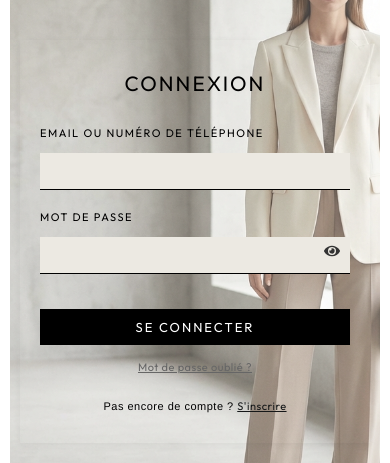
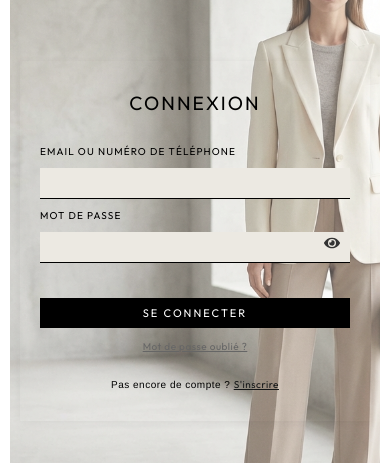
Before and after one commit to amaros25/react-fashion-ecommerce, a React (Create React App) app in the folder frontend/: page /login in a window 390 px wide. Shown: the part 261-724 px from the top of the page. Built offline with nearby package versions, Linux system fonts and the light colour scheme; no server answers.

Commit message:
update phone tablet views login

```diff
--- a/frontend/src/components/chat/chat_sidebar.js
+++ b/frontend/src/components/chat/chat_sidebar.js
@@ -15,7 +15,8 @@ const ChatSidebar = ({
   handleSelectChat,
   isSidebarHidden
 }) => {
-  const { t } = useTranslation();
+  const { t, i18n } = useTranslation();
+  const isRtl = i18n.language === "ar";
 
   /**
    * Helper to generate the pagination range with ellipses if needed.
@@ -55,7 +56,7 @@ const ChatSidebar = ({
     : [];
 
   return (
-    <div className={`chat-sidebar ${isSidebarHidden ? 'hidden' : ''}`}>
+    <div className={`chat-sidebar ${isSidebarHidden ? 'hidden' : ''}`} dir={isRtl ? "rtl" : "ltr"}>
       <div className="sidebar-header">
         <h2>{t('chat.messages') || 'Messages'}</h2>
       </div>
--- a/frontend/src/components/chat/chat_window.css
+++ b/frontend/src/components/chat/chat_window.css
@@ -81,7 +81,7 @@
 }
 
 .message.user {
-  background-color: #4a6fa5;
+  background-color: #8eb5f0;
   /* Sophisticated Slate Blue */
   color: #ffffff;
   align-self: flex-end;
--- a/frontend/src/components/chat/main_chat.css
+++ b/frontend/src/components/chat/main_chat.css
@@ -45,6 +45,9 @@
  .sidebar-header {
    padding: 25px 20px;
    border-bottom: 1px solid #f5f5f5;
+   display: flex;
+   justify-content: space-between;
+   align-items: center;
  }
 
  .sidebar-header h2 {
--- a/frontend/src/components/login/login.css
+++ b/frontend/src/components/login/login.css
@@ -175,7 +175,7 @@
 
 .password-toggle-icon {
   position: absolute;
-  right: 10px;
+  inset-inline-end: 10px;
   top: 50%;
   transform: translateY(-50%);
   cursor: pointer;
@@ -204,8 +204,32 @@
   color: #000;
 }
 
+.login-form input {
+  background-color: #ECE9E2;
+}
+
+.login-form input:focus {
+  background-color: #ECE9E2;
+}
+
+.login-form input:-webkit-autofill,
+.login-form input:-webkit-autofill:hover,
+.login-form input:-webkit-autofill:focus,
+.login-form input:-webkit-autofill:active {
+  -webkit-box-shadow: 0 0 0 1000px #f2f2f2 inset !important;
+  box-shadow: 0 0 0 1000px #ECE9E2 inset !important;
+  -webkit-text-fill-color: #000 !important;
+  caret-color: #000 !important;
+}
+
+.login-form input:-moz-autofill {
+  box-shadow: 0 0 0 1000px #ECE9E2 inset !important;
+  -moz-text-fill-color: #000 !important;
+}
 
 /* ---------- Responsive Design ---------- */
+
+
 
 /* Tablets */
 @media (max-width: 1024px) {
@@ -220,6 +244,8 @@
 }
 
 /* Mobile devices */
+
+
 @media (max-width: 768px) {
   .login-page-content {
     padding: 30px 15px;
@@ -250,9 +276,10 @@
 }
 
 /* Very small phones */
-@media (max-width: 480px) {
+
+@media (320px <=width <=480px) {
   .login-page-content {
-    padding: 20px 10px;
+    padding: 10px 10px;
   }
 
   .login-form {
@@ -261,36 +288,29 @@
   }
 
   .login-form h2 {
-    font-size: 1.3rem;
+    font-size: 1.2rem;
+  }
+
+  .login-form label {
+    margin-top: 10px;
+    font-size: 10px;
+    margin-bottom: 5px;
+    letter-spacing: 1.1px;
   }
 
   .login-form input,
   .login-form button {
-    padding: 10px 0;
-    font-size: 13px;
+    padding: 8px 0;
+    font-size: 11px;
   }
+
+  .forgot-password-link {
+    margin-top: 12px;
+    font-size: 10px;
+  }
+
+  .register-link {
+    font-size: 10px;
+  }
+
 }
-
-
-.login-form input {
-  background-color: #ECE9E2;
-}
-
-.login-form input:focus {
-  background-color: #ECE9E2;
-}
-
-.login-form input:-webkit-autofill,
-.login-form input:-webkit-autofill:hover,
-.login-form input:-webkit-autofill:focus,
-.login-form input:-webkit-autofill:active {
-  -webkit-box-shadow: 0 0 0 1000px #f2f2f2 inset !important;
-  box-shadow: 0 0 0 1000px #ECE9E2 inset !important;
-  -webkit-text-fill-color: #000 !important;
-  caret-color: #000 !important;
-}
-
-.login-form input:-moz-autofill {
-  box-shadow: 0 0 0 1000px #ECE9E2 inset !important;
-  -moz-text-fill-color: #000 !important;
-}
--- a/frontend/src/components/login/modal.css
+++ b/frontend/src/components/login/modal.css
@@ -5,11 +5,14 @@
     left: 0;
     right: 0;
     bottom: 0;
-    background-color: rgba(0, 0, 0, 0.5);
+    background-color: rgba(0, 0, 0, 0.4);
+    backdrop-filter: blur(3px);
+    -webkit-backdrop-filter: blur(3px);
     display: flex;
     justify-content: center;
     align-items: center;
     z-index: 1000;
+    padding: 15px;
 }
 
 /* Modal content */
@@ -104,3 +107,58 @@
     background-color: #666;
     cursor: not-allowed;
 }
+
+
+
+/* Tablets (iPad etc.) */
+@media (max-width: 1024px) {
+    .modal-content {
+        padding: 30px;
+        max-width: 400px;
+    }
+}
+
+/* Mobile Devices (Standard Smartphones) */
+@media (max-width: 768px) {
+    .modal-content {
+        padding: 25px 20px;
+    }
+
+    .modal-content h3 {
+        font-size: 1.1rem;
+        /* Schrift etwas kleiner */
+        letter-spacing: 1px;
+    }
+
+    .modal-buttons {
+        flex-direction: column-reverse;
+        /* Buttons untereinander, Cancel unten */
+        gap: 10px;
+    }
+
+    .modal-buttons button {
+        max-width: 100%;
+        /* Buttons gehen über die volle Breite */
+        width: 100%;
+        padding: 14px;
+        /* Größere Touch-Fläche für Finger */
+    }
+}
+
+/* Sehr kleine Handys (z.B. iPhone SE alt) */
+@media (max-width: 480px) {
+    .modal-content {
+        padding: 20px 15px;
+        width: 95%;
+    }
+
+    .modal-content p {
+        font-size: 12px;
+        margin-bottom: 15px;
+    }
+
+    .modal-content input {
+        margin-bottom: 15px;
+        padding: 10px 0;
+    }
+}
--- a/frontend/src/locales/ar/translation.json
+++ b/frontend/src/locales/ar/translation.json
@@ -502,7 +502,8 @@
     "newChatWithAdmin": "دردشة جديدة مع المشرف",
     "cancel_with_seller": "إلغاء المحادثة مع البائع",
     "chatDisabled": "bestellung terminated",
-    "disabledNotice": "bestellung terminated"
+    "disabledNotice": "طلب منتهي",
+    "messages": "الرسائل"
   },
   "saved_products": {
     "title": "منتجات المحفوظات",
@@ -765,5 +766,9 @@
     "order_update": "الطلب {{number}}: تم تحديث الحالة"
   },
   "order_date": "تاريخ الطلب",
-  "contact_info": "الاتصال"
+  "contact_info": "الاتصال",
+  "send_reset_link": "إرسال",
+  "reset_password_title": "إعادة تعيين كلمة المرور",
+  "reset_password_desc": "أدخل بريدك الإلكتروني لاستلام رابط إعادة التعيين",
+  "enter_email": "أدخل بريدك الإلكتروني"
 }
--- a/frontend/src/locales/en/translation.json
+++ b/frontend/src/locales/en/translation.json
@@ -517,7 +517,8 @@
         "newChatWithAdmin": "New chat with admin",
         "cancel_with_seller": "Cancel chat with seller",
         "chatDisabled": "bestellung terminated",
-        "disabledNotice": "bestellung terminated"
+        "disabledNotice": "Commande close",
+        "messages": "Messages"
     },
     "saved_products": {
         "title": "Saved Products",
--- a/frontend/src/locales/fr/translation.json
+++ b/frontend/src/locales/fr/translation.json
@@ -53,7 +53,7 @@
   "reset_password_title": "Réinitialiser le mot de passe",
   "reset_password_desc": "Entrez votre e-mail pour recevoir un lien de réinitialisation",
   "enter_email": "Entrez votre e-mail",
-  "send_reset_link": "Envoyer le lien de réinitialisation",
+  "send_reset_link": "Envoyer",
   "reset_email_error": "Erreur lors de l'envoi de l'e-mail de réinitialisation",
   "enter_new_password": "Entrez votre nouveau mot de passe",
   "confirm_password": "Confirmer le mot de passe",
@@ -507,8 +507,9 @@
     "newChatWithSeller": "Nouvelle discussion vendeur",
     "newChatWithAdmin": "Nouvelle discussion admin",
     "cancel_with_seller": "Annuler la discussion",
-    "chatDisabled": "bestellung terminated",
-    "disabledNotice": "bestellung terminated"
+    "chatDisabled": "Commande Terminée",
+    "disabledNotice": "Commande Terminée",
+    "messages": "Messages"
   },
   "saved_products": {
     "title": "Produits sauvegardés",
```
